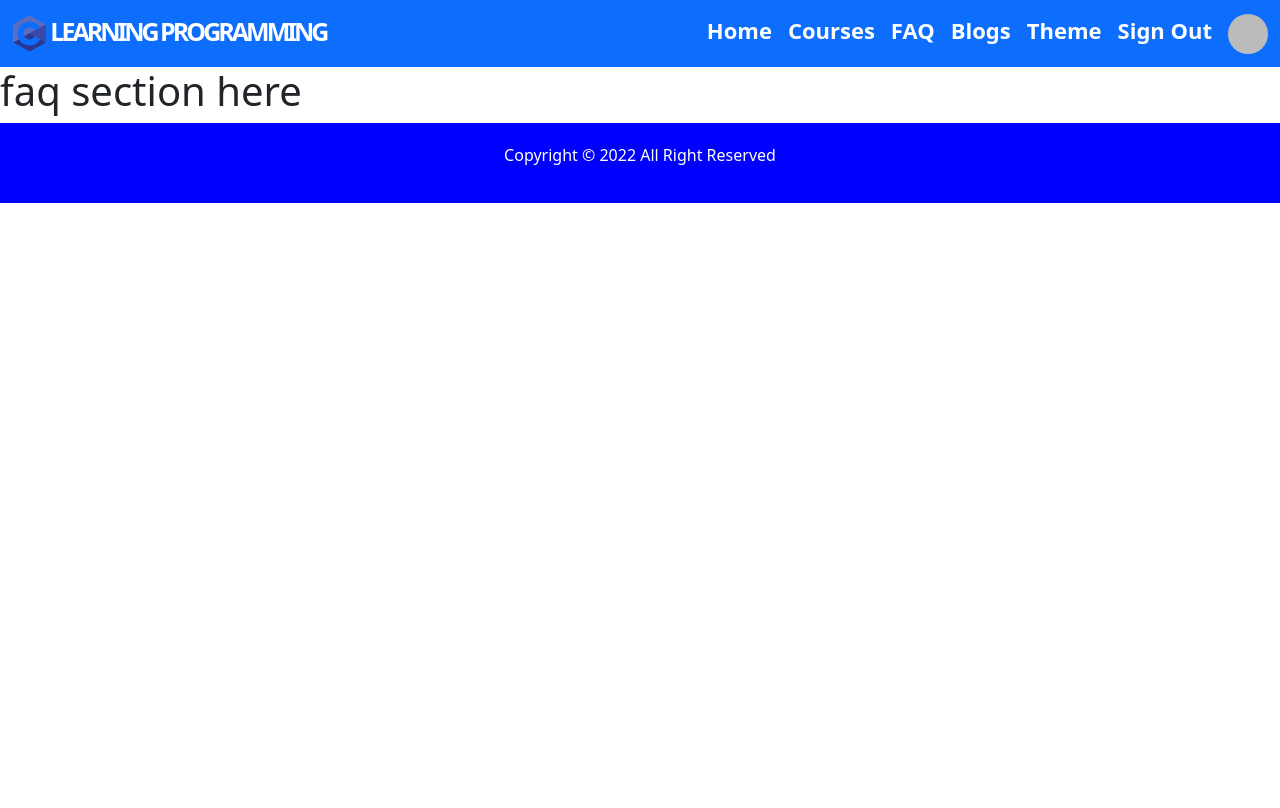
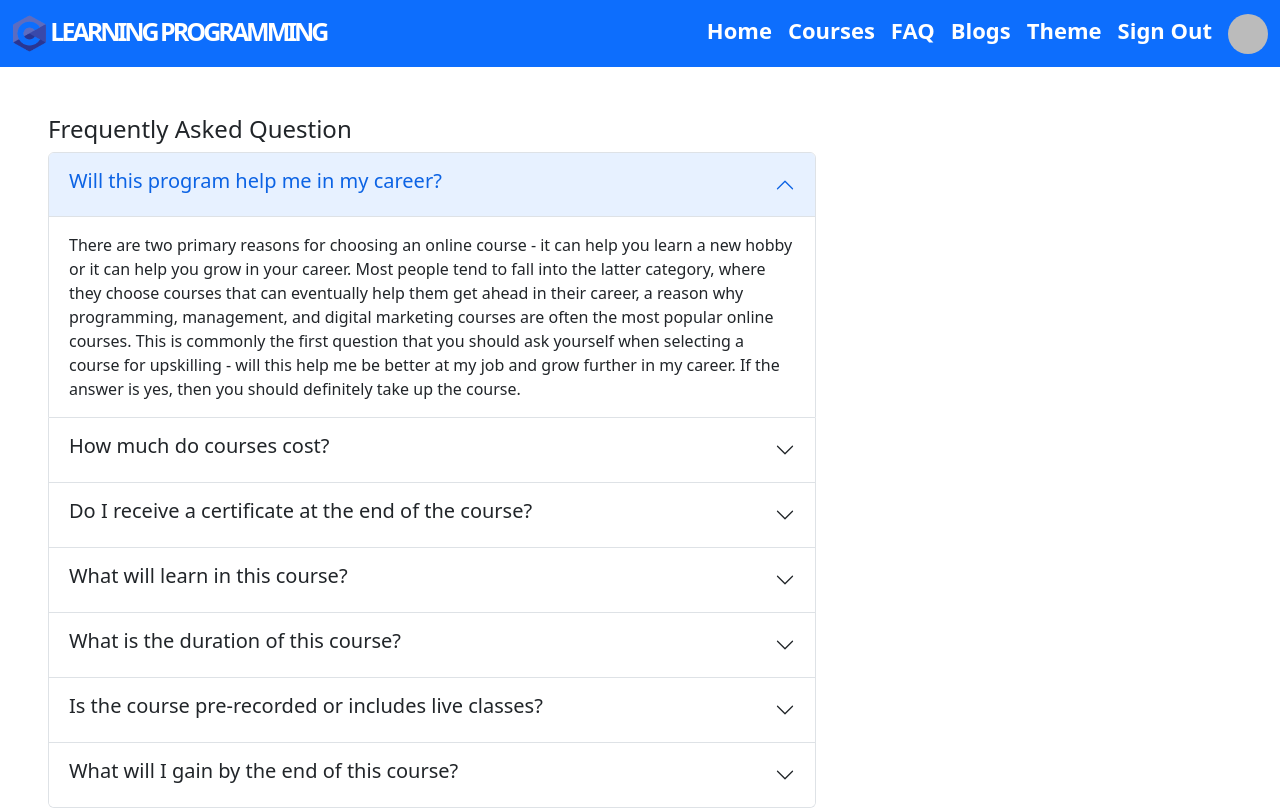
Before and after one commit to FFrajibraj779/learning-programming, a React (Create React App) app: page /faq in a window 1280 px wide. Shown: the top 808 px of the page. Built offline with nearby package versions, Linux system fonts and the light colour scheme; no server answers; sample sign-in values are in the browser's storage.

Commit message:
faq page added

```diff
--- a/src/Component/Pages/FAQ/Faq.js
+++ b/src/Component/Pages/FAQ/Faq.js
@@ -1,9 +1,61 @@
 import React from 'react';
+import Accordion from 'react-bootstrap/Accordion';
 
 const Faq = () => {
     return (
         <div>
-            <h1>faq section here </h1>
+
+            <div className='accordian m-5'>
+            <h4 className='text-capitalize'>Frequently asked question  </h4>
+            <Accordion defaultActiveKey={['0']} alwaysOpen>
+                <Accordion.Item eventKey="0">
+                    <Accordion.Header><h5>Will this program help me in my career?</h5></Accordion.Header>
+                    <Accordion.Body>
+                    There are two primary reasons for choosing an online course - it can help you learn a new hobby or it can help you grow in your career. Most people tend to fall into the latter category, where they choose courses that can eventually help them get ahead in their career, a reason why programming, management, and digital marketing courses are often the most popular online courses. This is commonly the first question that you should ask yourself when selecting a course for upskilling - will this help me be better at my job and grow further in my career. If the answer is yes, then you should definitely take up the course.
+                    </Accordion.Body>
+                </Accordion.Item>
+                <Accordion.Item eventKey="1">
+                    <Accordion.Header><h5>How much do courses cost?</h5></Accordion.Header>
+                    <Accordion.Body>
+                        Even when it comes to education and training, people want to be careful with their money. Some people are on a tight budget. Others just want to be mindful of what they spend. Either way, everyone is going to want to know how much online courses are going to cost. If you have a set list of prices, provide those here. You can also advise whether there are payment plans or financial assistance, or if you work with any type of student loan funding.
+
+                        This is also a great place to link to your pricing page or to course pages where you list the course requirements and costs, allowing people to further their research without having to find the information on their own.
+                    </Accordion.Body>
+                </Accordion.Item>
+                <Accordion.Item eventKey="2">
+                    <Accordion.Header><h5>Do I receive a certificate at the end of the course?</h5></Accordion.Header>
+                    <Accordion.Body>
+                    Yes. All of our online programmes offer a Certificate of Attendance and Academic Progress Report. The certificates are Digital Badges that confirm the name of the online English course that you attended along with the number of hours of study that you have completed. Your Digital Badge can be attached to your CV and social media profiles.
+                    </Accordion.Body>
+                </Accordion.Item>
+                <Accordion.Item eventKey="3">
+                    <Accordion.Header><h5>What will learn in this course?</h5></Accordion.Header>
+                    <Accordion.Body>
+                          in this course you learn html, css , javascript, bootstrap, react js, python .
+                    </Accordion.Body>
+                </Accordion.Item>
+                <Accordion.Item eventKey="4">
+                    <Accordion.Header><h5>What is the duration of this course?</h5></Accordion.Header>
+                    <Accordion.Body>
+                 Duration   is extremely important, especially for professionals who are learning along with their full-time job. Courses can be anywhere between 1 to 12 months, sometimes even longer, which should be comfortable for the student. Degree-based courses are often longer, as they need to include a comprehensive learning experience within the online course. Make sure you are comfortable with the duration of the online class before you sign up for it lest you end up having to drop if halfway through.
+                    </Accordion.Body>
+                </Accordion.Item>
+                <Accordion.Item eventKey="5">
+                    <Accordion.Header><h5>Is the course pre-recorded or includes live classes?</h5></Accordion.Header>
+                    <Accordion.Body>
+                    The answer to this question lies in your preference and comfortability. If you prefer courses that are pre-recorded, then ensure that the online course you select is pre-recorded and has a great customer help section for your questions. However, if you learn in an interactive setting, you will need to select courses that include live online classes. Simplilearn offers a blend of recorded and live classes to give you the best of both worlds for an optimized learning experience
+                    </Accordion.Body>
+                </Accordion.Item>
+                <Accordion.Item eventKey="6">
+                    <Accordion.Header><h5>What will I gain by the end of this course?</h5></Accordion.Header>
+                    <Accordion.Body>
+                    The point of this question is to understand what you want from the course in addition to the knowledge. Would you like accreditation, a degree, a certificate, maybe all? For example, Simplilearn has programs that offer a certificate of learning and also programs that offer Post Graduate and Masters degrees from well-known national and international universities. It is important to know exactly what your end goal is before you even start your online course.
+                    </Accordion.Body>
+                </Accordion.Item>
+
+            </Accordion>
+            </div>
+
         </div>
     );
 };
--- a/src/Component/Pages/Style/style.css
+++ b/src/Component/Pages/Style/style.css
@@ -290,6 +290,11 @@ height: 100vh;
 .premium-content{
   height: 100vh;
 }
+.accordian{
+  width: 60%;
+  height: 100vh;
+
+}
 @media only screen and (max-width: 592px) {
   .home-title p {
     top: 50%;
```
